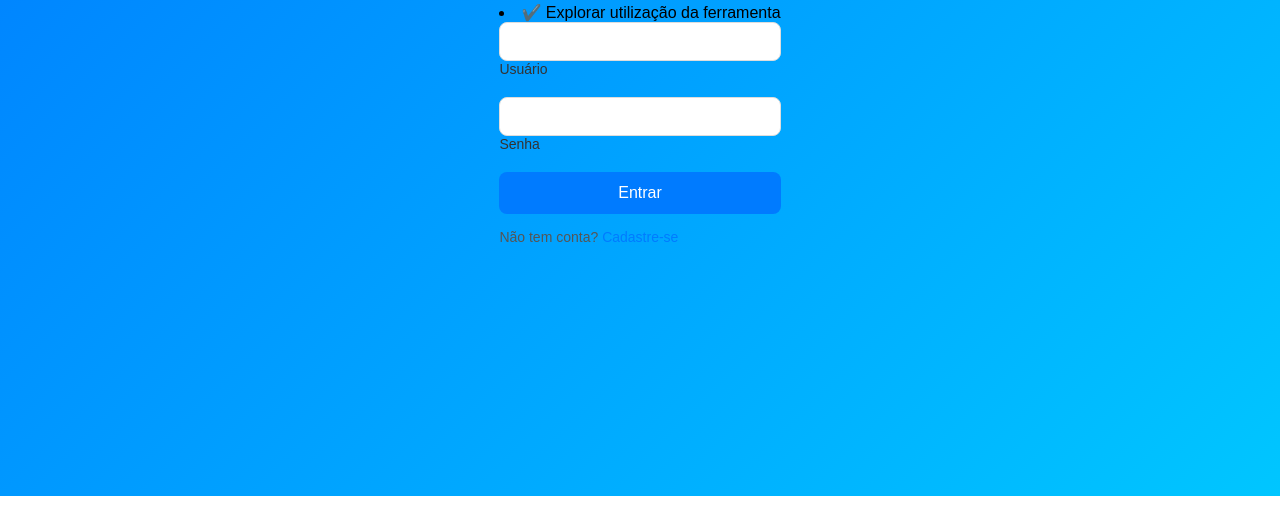
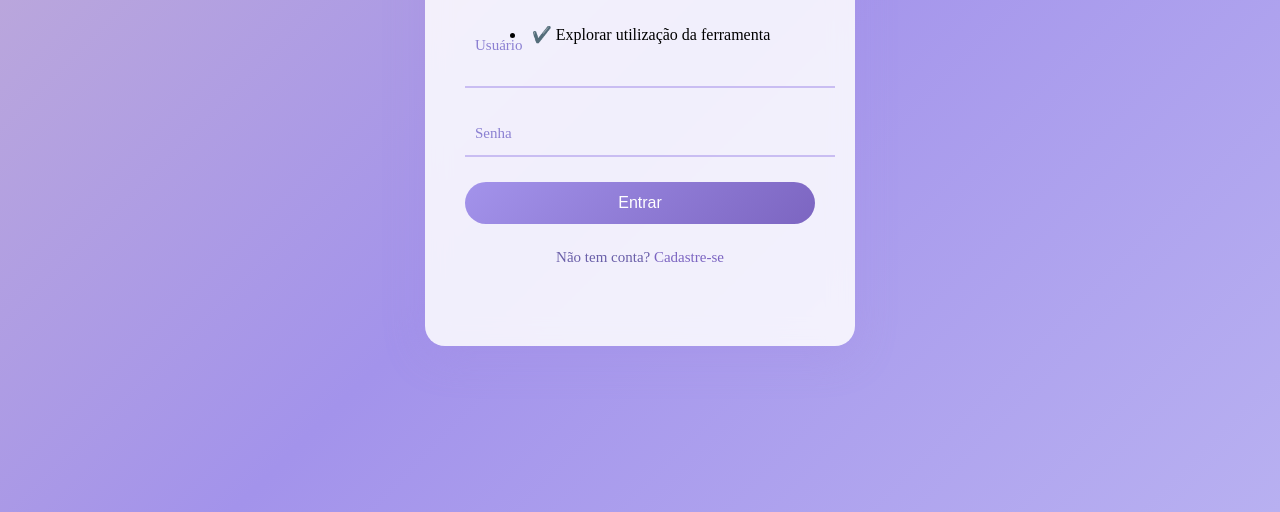
Before and after one commit to leticiamoraes92/list, a plain HTML site: page index.html in a window 1280 px wide. Shown: the part 304-816 px from the top of the page. Drawn offline with Linux system fonts and the light colour scheme.

Commit message:
style.css

```diff
--- a/style.css
+++ b/style.css
@@ -1,86 +1,136 @@
-/* Reset básico */
-* {
+ {
   margin: 0;
   padding: 0;
   box-sizing: border-box;
+  font-family: "Poppins", sans-serif;
 }
 
 body {
-  font-family: "Poppins", sans-serif;
-  background: linear-gradient(135deg, #007BFF, #00C6FF);
   height: 100vh;
+  background: linear-gradient(135deg, #c3aed6, #a393eb, #b8b0f1);
   display: flex;
   align-items: center;
   justify-content: center;
 }
 
-.login-container {
-  background-color: #fff;
-  padding: 40px 30px;
-  border-radius: 15px;
-  box-shadow: 0 8px 25px rgba(0, 0, 0, 0.2);
-  width: 320px;
-  text-align: center;
+.login-wrapper {
+  display: flex;
+  align-items: center;
+  justify-content: center;
+  width: 100%;
+  padding: 20px;
 }
 
-.login-container h2 {
-  margin-bottom: 25px;
-  color: #333;
+.login-box {
+  background: rgba(255, 255, 255, 0.85);
+  backdrop-filter: blur(12px);
+  padding: 50px 40px;
+  border-radius: 20px;
+  box-shadow: 0 10px 40px rgba(162, 138, 224, 0.3);
+  width: 350px;
+  text-align: center;
+  transition: all 0.3s ease;
+  animation: fadeIn 0.7s ease forwards;
 }
 
-.input-group {
-  margin-bottom: 20px;
-  text-align: left;
+.login-box:hover {
+  transform: translateY(-5px);
 }
 
-.input-group label {
-  display: block;
-  margin-bottom: 5px;
-  font-size: 14px;
-  color: #333;
+.login-box h1 {
+  color: #4a3b7b;
+  font-size: 28px;
+  margin-bottom: 10px;
+}
+
+.login-box p {
+  color: #6a5fa8;
+  font-size: 15px;
+  margin-bottom: 30px;
+}
+
+/* Campos de entrada */
+.input-group {
+  position: relative;
+  margin-bottom: 25px;
 }
 
 .input-group input {
   width: 100%;
-  padding: 10px;
-  border: 1px solid #ddd;
-  border-radius: 8px;
+  padding: 12px 10px;
+  border: none;
+  border-bottom: 2px solid #c9bdf2;
+  font-size: 16px;
+  background: transparent;
+  outline: none;
+  transition: 0.3s;
+  color: #4a3b7b;
+}
+
+.input-group label {
+  position: absolute;
+  left: 10px;
+  top: 12px;
+  color: #8b80d2;
   font-size: 15px;
+  pointer-events: none;
+  transition: 0.3s ease all;
+}
+
+.input-group input:focus ~ label,
+.input-group input:valid ~ label {
+  top: -10px;
+  font-size: 13px;
+  color: #7c65c1;
 }
 
 .input-group input:focus {
-  border-color: #007BFF;
-  outline: none;
-  box-shadow: 0 0 5px rgba(0, 123, 255, 0.3);
+  border-color: #7c65c1;
 }
 
 button {
   width: 100%;
-  padding: 12px;
-  background-color: #007BFF;
+  background: linear-gradient(135deg, #a393eb, #7c65c1);
   color: #fff;
   border: none;
-  border-radius: 8px;
+  border-radius: 30px;
+  padding: 12px;
   font-size: 16px;
+  font-weight: 500;
   cursor: pointer;
-  transition: background 0.3s ease;
+  transition: all 0.3s ease;
 }
 
 button:hover {
-  background-color: #0056b3;
+  background: linear-gradient(135deg, #7c65c1, #6a5fa8);
+  transform: scale(1.03);
+  box-shadow: 0 4px 15px rgba(108, 90, 172, 0.4);
 }
 
 .register-link {
-  margin-top: 15px;
+  margin-top: 25px;
   font-size: 14px;
-  color: #555;
+  color: #6a5fa8;
 }
 
 .register-link a {
-  color: #007BFF;
+  color: #7c65c1;
   text-decoration: none;
+  font-weight: 500;
 }
 
 .register-link a:hover {
   text-decoration: underline;
 }
+
+
+@keyframes fadeIn {
+  from {
+    opacity: 0;
+    transform: translateY(30px);
+  }
+  to {
+    opacity: 1;
+    transform: translateY(0);
+  }
+}
```
